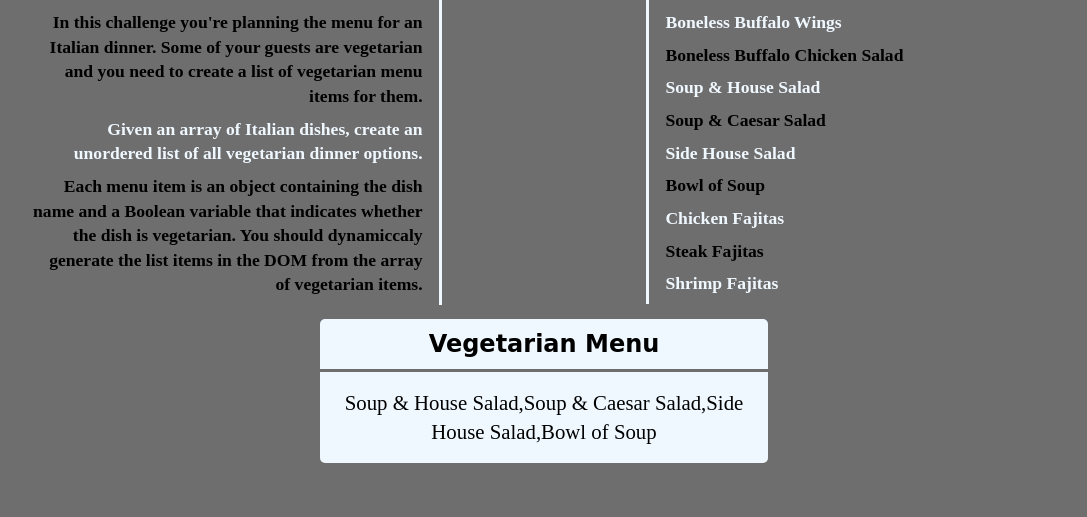
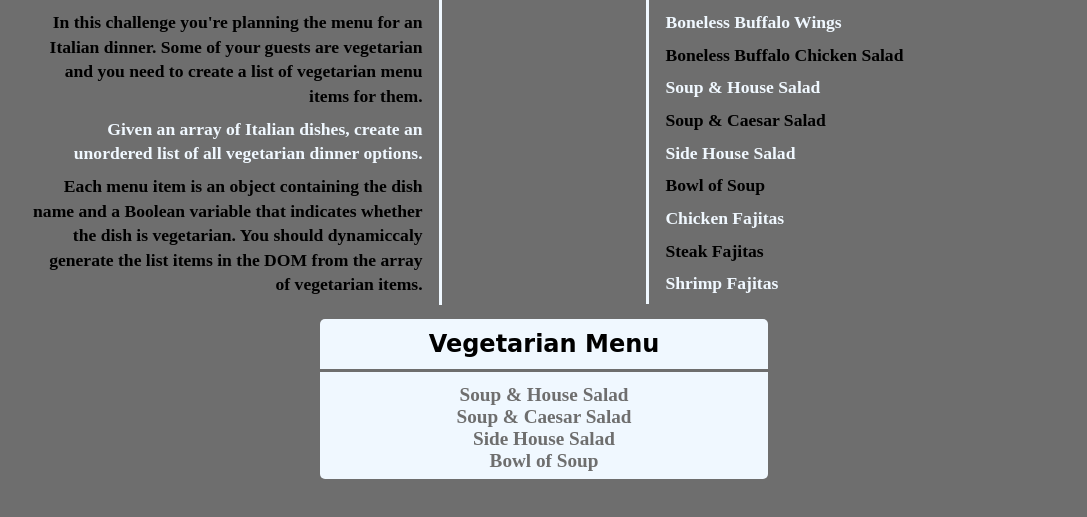
Before and after one commit to D-Whipp/code-challenges, a plain HTML site: page Vegetarian-Dinner/index.html in a window 1280 px wide. Shown: the part 225-742 px from the top of the page, without its empty margins (96-1183 px from the left). Drawn offline with Linux system fonts and the light colour scheme; a web font is replaced by a local one.

Commit message:
generated vegetarian menu using array.filter and vanilla javascript

```diff
--- a/Vegetarian-Dinner/assets/script.js
+++ b/Vegetarian-Dinner/assets/script.js
@@ -44,21 +44,15 @@ window.addEventListener('DOMContentLoaded', (event) => {
 
   let vegetarianChoices = [];
 
-  // let vegetarianItemNames = vegetarianItems.filter(item => item.name)
   let vegetarianItemNames = vegetarianItems.forEach((item) =>
     vegetarianChoices.push(item.name)
   );
 
-  const pTag = document.createElement('p');
-  const node = document.createTextNode(vegetarianChoices);
-  pTag.appendChild(node);
-  //   const spliceArray = vegetarianItemNames.splice(' ');
-  const element = document.querySelector('.vegetarian-menu');
-  element.appendChild(pTag);
+  const ulTag = document.querySelector('#vegetarian-menu_ul');
 
-  console.log(node);
-  //   console.log(spliceArray);
-
-  console.log(vegetarianItems);
-  console.log(vegetarianChoices);
+  vegetarianChoices.forEach((item) => {
+    const liTag = document.createElement('li');
+    liTag.innerText = item;
+    ulTag.append(liTag);
+  });
 });
--- a/Vegetarian-Dinner/assets/styles.css
+++ b/Vegetarian-Dinner/assets/styles.css
@@ -88,14 +88,12 @@ body {
 }
 
 .vegetarian-menu {
-    /* clear: both; */
     background-color: #f0f8ff;
     border-radius: 5px;
     margin: 1rem auto;
     width: 28rem;
-    height: 9rem;
+    height: 10rem;
     position: fixed;
-    /* bottom: 0; */
     top: 33rem;
     left: 50%;
     transform: translateX(-50%);
@@ -108,8 +106,10 @@ body {
     padding: 0.7rem 0;
 }
 
-.vegetarian-menu p {
-    font-size: 1.3rem;
-    line-height: 1.4;
-    padding: 1rem;
+.vegetarian-menu_ul {
+    color: #6e6e6e;
+    font-weight: bold;
+    font-size: 1.2rem;
+    list-style: none;
+    padding: 0.7rem 0;
 }
--- a/Vegetarian-Dinner/index.html
+++ b/Vegetarian-Dinner/index.html
@@ -61,6 +61,7 @@
       </div>
       <div class="vegetarian-menu">
         <h2>Vegetarian Menu</h2>
+        <ul id="vegetarian-menu_ul" class="vegetarian-menu_ul"></ul>
       </div>
     </div>
   </body>
```
